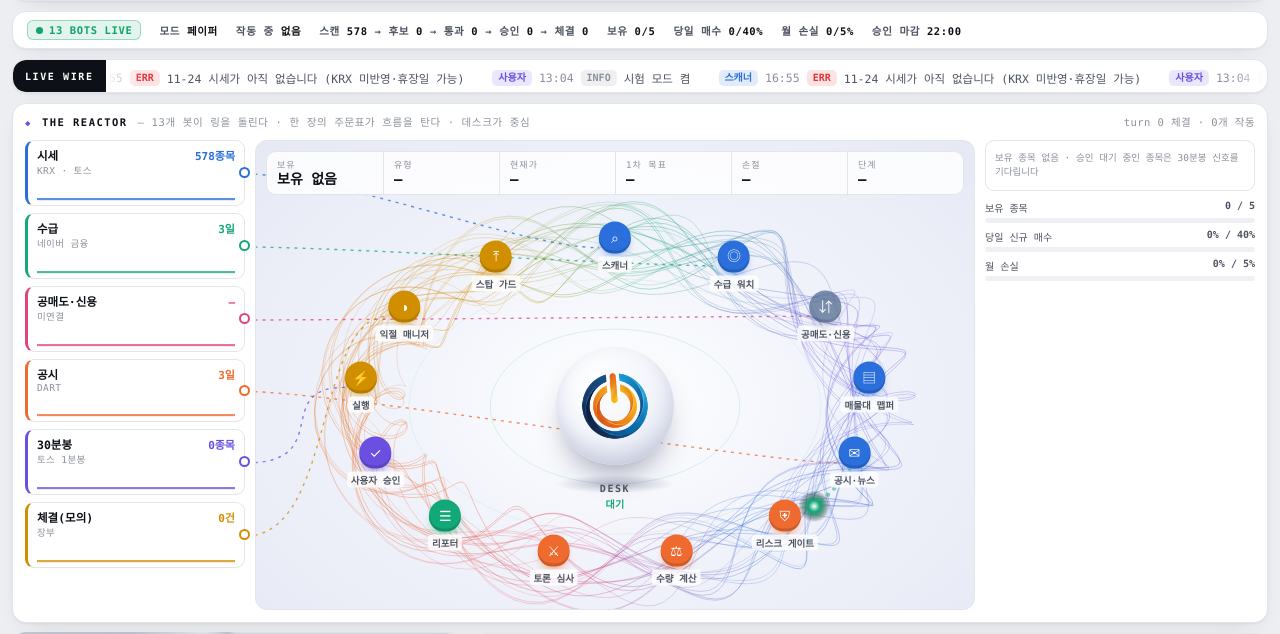
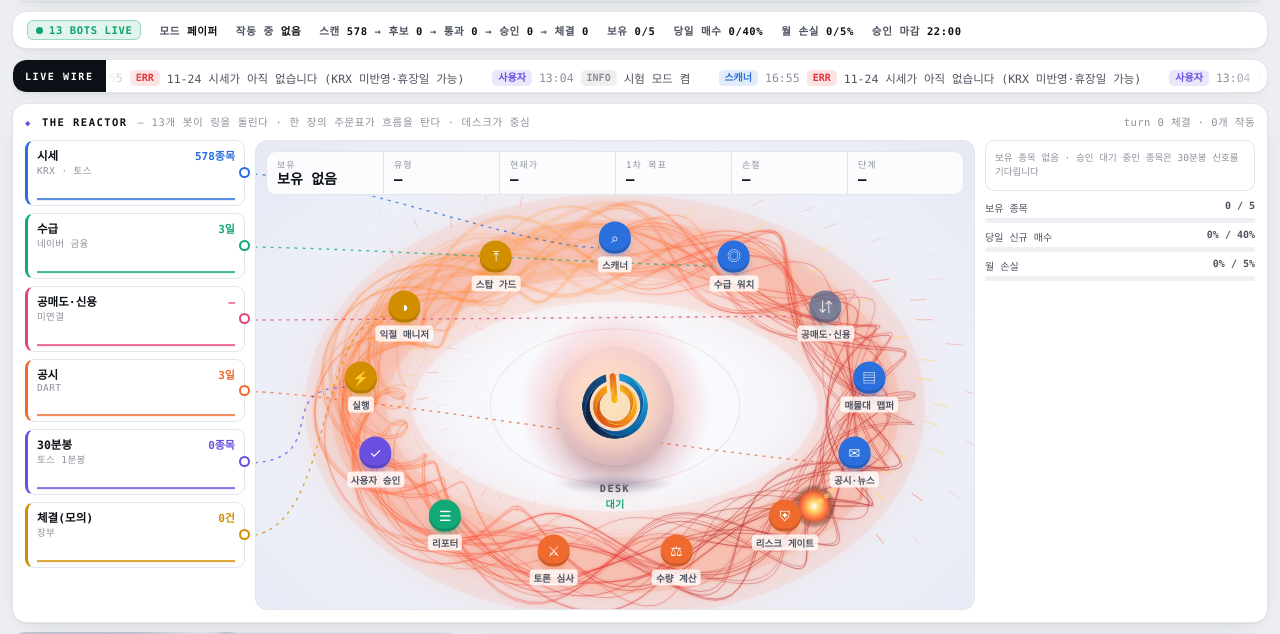
Before and after one commit to winar630/nightdesk-dashboard, a plain HTML site: page index.html in a window 1280 px wide. Shown: the part 89-723 px from the top of the page. Drawn offline with Linux system fonts and the light colour scheme; animation ran at ten frames a second.

Commit message:
전광판 링: 태양 계열 붉은 그라데이션, 코로나 맥동, 태양풍 불티, 중심 로고 코로나
Co-Authored-By: Claude Opus 5.5 <noreply@anthropic.com>
Claude-Session: https://claude.ai/code/session_01XF2WsgrQjDf1kszgxMapKf

```diff
--- a/index.html
+++ b/index.html
@@ -121,6 +121,9 @@ body{margin:0}
 .orb{position:absolute;transform:translate(-50%,-50%);width:118px;height:118px;border-radius:50%;z-index:2;
   background:radial-gradient(circle at 36% 30%,#fff 0%,#f4f6fb 45%,#d7dcea 100%);box-shadow:0 18px 30px -12px rgba(30,40,80,.45),inset 0 -10px 18px rgba(80,90,140,.18);display:grid;place-items:center}
 :root[data-theme="dark"] .orb{background:radial-gradient(circle at 36% 30%,#3a4258 0%,#20263a 55%,#141826 100%);box-shadow:0 18px 30px -12px rgba(0,0,0,.8),inset 0 -10px 18px rgba(0,0,0,.4)}
+.orb::before{content:"";position:absolute;inset:-26px;border-radius:50%;z-index:-1;pointer-events:none;
+  background:radial-gradient(circle,rgba(255,196,90,.55) 0%,rgba(255,90,50,.32) 38%,rgba(216,30,60,.12) 58%,transparent 72%);animation:corona 3.2s ease-in-out infinite}
+@keyframes corona{50%{transform:scale(1.12);opacity:.75}}
 .orb .lg{width:66px;height:66px;background:url(assets/desk-logo.png) center/contain no-repeat;animation:breathe 4s ease-in-out infinite}
 @keyframes breathe{50%{transform:scale(1.05)}}
 .orb .shadow{position:absolute;left:50%;top:100%;width:120px;height:18px;margin:10px 0 0 -60px;border-radius:50%;background:radial-gradient(closest-side,rgba(40,50,90,.28),transparent)}
@@ -248,7 +251,7 @@ body{margin:0}
 }
 @media (prefers-reduced-motion:reduce){
   .pnl::before,.pnl::after{animation:none!important}
-  .belt,.links path,.dot,.agc .ic,.node .b,.orb .lg{animation:none!important}
+  .belt,.links path,.dot,.agc .ic,.node .b,.orb .lg,.orb::before{animation:none!important}
 }
 </style>
 </head>
@@ -474,26 +477,51 @@ function layoutReactor(){
 }
 function drawFrame(){
   const g = R.geo; if (!g) return; const ctx = $('cv').getContext('2d'); const {W, H, cx, cy, Rr, tilt, dpr} = g, t = R.t;
+  const dark = root.dataset.theme === 'dark';
   ctx.setTransform(dpr, 0, 0, dpr, 0, 0); ctx.clearRect(0, 0, W, H);
-  const cols = ['--c1','--c6','--c2','--c4','--c3','--c5','--c1'].map(css);
+  // 태양 계열: 진홍 → 빨강 → 주황 → 금빛 → 빨강
+  const cols = ['#8e1028', '#d81e3c', '#ff4b36', '#ff8a2a', '#ffc24d', '#ff5a3a', '#b3122f', '#8e1028'];
+  const FLARE = '#ff6a3a', CORE = '#ffd36b';
   let grad; try { grad = ctx.createConicGradient(t*0.15, cx, cy); cols.forEach((c,i) => grad.addColorStop(i/(cols.length-1), c)); } catch (e) { grad = ctx.createLinearGradient(cx - Rr, 0, cx + Rr, 0); cols.forEach((c,i) => grad.addColorStop(i/(cols.length-1), c)); }
-  // 퍼지는 파동
+  const ring = (k, a) => [cx + Rr*k*Math.cos(a), cy + Rr*k*tilt*Math.sin(a)];
+  // 코로나: 링 둘레가 숨 쉬듯 빛난다
+  const pulse = 0.5 + 0.5*Math.sin(t*1.3);
+  ctx.save(); if (dark) ctx.globalCompositeOperation = 'lighter';
+  for (const [w, al, bl] of [[Rr*0.42, 0.07 + 0.04*pulse, 40], [Rr*0.22, 0.10 + 0.05*pulse, 22]]) {
+    ctx.beginPath(); ctx.ellipse(cx, cy, Rr, Rr*tilt, 0, 0, Math.PI*2);
+    ctx.strokeStyle = FLARE; ctx.lineWidth = w; ctx.globalAlpha = al; ctx.shadowColor = FLARE; ctx.shadowBlur = bl; ctx.stroke(); }
+  ctx.restore();
+  // 퍼지는 파동 (붉은 열기)
   for (let k = 0; k < 3; k++) { const p = ((t*0.25 + k/3) % 1); ctx.beginPath(); ctx.ellipse(cx, cy, Rr*(0.25 + p*0.95), Rr*tilt*(0.25 + p*0.95), 0, 0, Math.PI*2);
-    ctx.strokeStyle = cols[4]; ctx.globalAlpha = (1 - p)*0.18; ctx.lineWidth = 1; ctx.stroke(); }
-  // 코일
-  const S = W < 520 ? 18 : 30, steps = 150, tube = Rr*0.16; ctx.lineWidth = W < 520 ? .7 : .85; ctx.strokeStyle = grad;
+    ctx.strokeStyle = cols[2]; ctx.globalAlpha = (1 - p)*0.16; ctx.lineWidth = 1.2; ctx.stroke(); }
+  // 태양풍: 링에서 바깥으로 흘러 나가는 불티
+  ctx.save(); if (dark) ctx.globalCompositeOperation = 'lighter';
+  const N = W < 520 ? 70 : 140;
+  for (let k = 0; k < N; k++) {
+    const seed = (k*0.61803398875) % 1, sp = 0.18 + 0.22*((k*7919) % 13)/13;
+    const ph = (t*sp + seed) % 1, a = seed*Math.PI*2 + t*0.12 + ph*0.35;
+    const k0 = 1 + (seed < .5 ? -1 : 1)*0.14, k1 = k0 + (k0 > 1 ? 1 : -0.6)*ph*0.55;
+    const [x0, y0] = ring(k1 - (k0 > 1 ? 0.06 : -0.04), a - 0.02), [x1, y1] = ring(k1, a);
+    ctx.globalAlpha = (1 - ph)*(0.25 + 0.5*seed);
+    ctx.strokeStyle = ph < .35 ? CORE : FLARE; ctx.lineWidth = 1.2*(1 - ph) + .3;
+    ctx.beginPath(); ctx.moveTo(x0, y0); ctx.lineTo(x1, y1); ctx.stroke(); }
+  ctx.restore();
+  // 코일 (붉은 그라데이션)
+  const S = W < 520 ? 18 : 30, steps = 150, tube = Rr*0.16; ctx.lineWidth = W < 520 ? .75 : .9; ctx.strokeStyle = grad;
+  ctx.save(); ctx.shadowColor = FLARE; ctx.shadowBlur = dark ? 6 : 3;
   for (let k = 0; k < S; k++) { const ph = k*2*Math.PI/S, tw = 4 + (k % 3);
     ctx.beginPath();
     for (let j = 0; j <= steps; j++) { const th = j*2*Math.PI/steps, ps = ph + tw*th + t*(0.5 + (k%4)*0.12), rt = tube*(0.75 + 0.35*Math.sin(3*th + k + t*0.7));
       const rad = Rr + rt*Math.cos(ps), x = cx + rad*Math.cos(th), y = cy + rad*tilt*Math.sin(th) - rt*Math.sin(ps)*0.85;
       j ? ctx.lineTo(x, y) : ctx.moveTo(x, y); }
-    ctx.globalAlpha = 0.22 + 0.18*((k % 5)/4); ctx.stroke(); }
-  // 주문표 하나가 링을 탄다
-  const th = -Math.PI/2 + t*0.45, px = cx + Rr*Math.cos(th), py = cy + Rr*tilt*Math.sin(th);
-  ctx.globalAlpha = 1; const gl = ctx.createRadialGradient(px, py, 0, px, py, 16); gl.addColorStop(0, '#fff'); gl.addColorStop(.35, cols[4]); gl.addColorStop(1, 'transparent');
-  ctx.fillStyle = gl; ctx.beginPath(); ctx.arc(px, py, 16, 0, Math.PI*2); ctx.fill();
-  for (let q = 1; q < 14; q++) { const a = th - q*0.045; ctx.globalAlpha = (1 - q/14)*0.6; ctx.fillStyle = cols[4];
-    ctx.beginPath(); ctx.arc(cx + Rr*Math.cos(a), cy + Rr*tilt*Math.sin(a), 2.6*(1 - q/16), 0, Math.PI*2); ctx.fill(); }
+    ctx.globalAlpha = 0.26 + 0.2*((k % 5)/4); ctx.stroke(); }
+  ctx.restore();
+  // 주문표 하나가 링을 탄다 (뜨거운 불꽃 머리 + 꼬리)
+  const th = -Math.PI/2 + t*0.45, [px, py] = ring(1, th);
+  ctx.globalAlpha = 1; const gl = ctx.createRadialGradient(px, py, 0, px, py, 22); gl.addColorStop(0, '#fff'); gl.addColorStop(.25, CORE); gl.addColorStop(.6, FLARE); gl.addColorStop(1, 'transparent');
+  ctx.fillStyle = gl; ctx.beginPath(); ctx.arc(px, py, 22, 0, Math.PI*2); ctx.fill();
+  for (let q = 1; q < 18; q++) { const [qx, qy] = ring(1, th - q*0.04); ctx.globalAlpha = (1 - q/18)*0.7; ctx.fillStyle = q < 6 ? CORE : FLARE;
+    ctx.beginPath(); ctx.arc(qx, qy, 3*(1 - q/20), 0, Math.PI*2); ctx.fill(); }
   ctx.globalAlpha = 1;
 }
 function loop(ts){ R.t = ts/1000; drawFrame(); R.raf = requestAnimationFrame(loop); }
```
